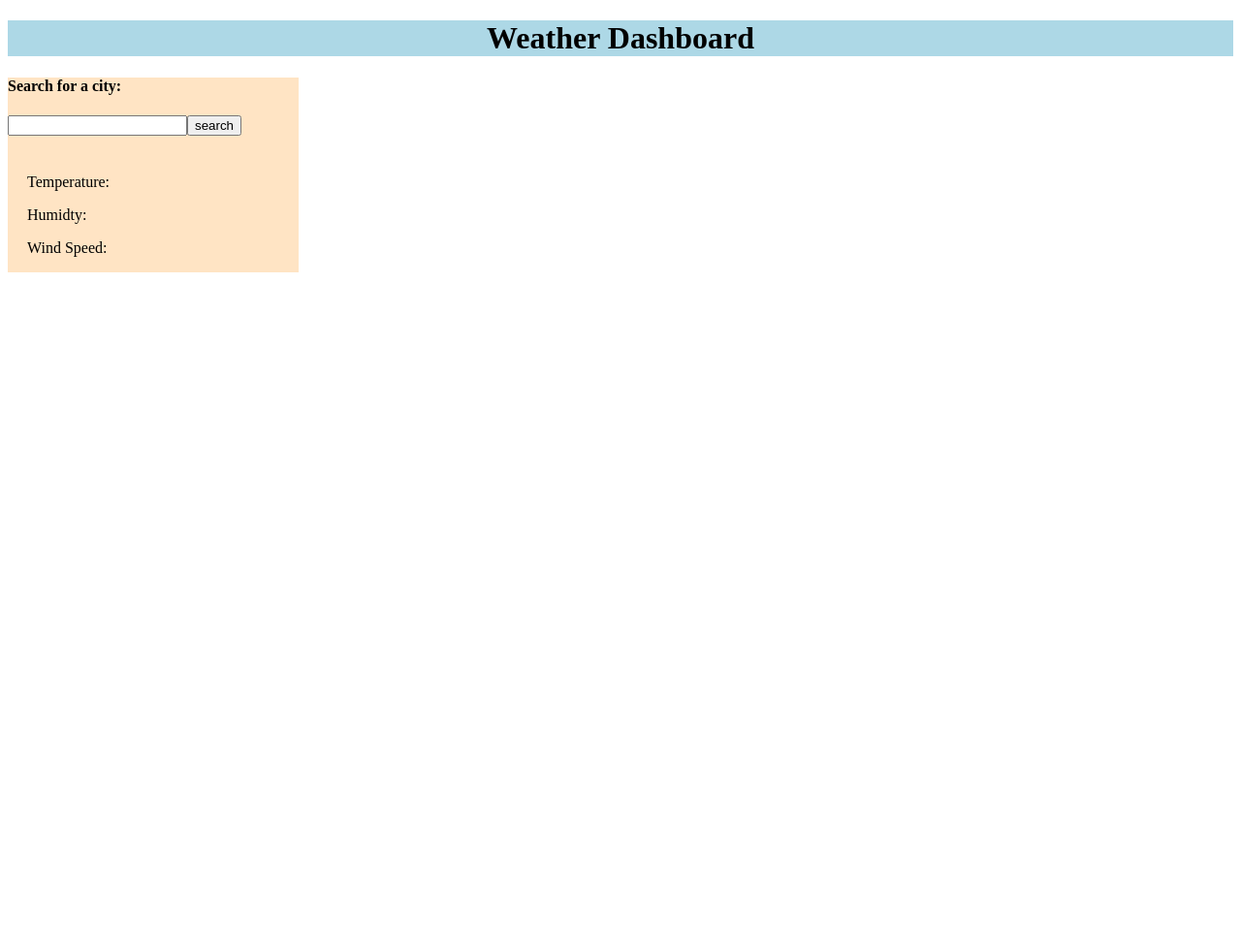
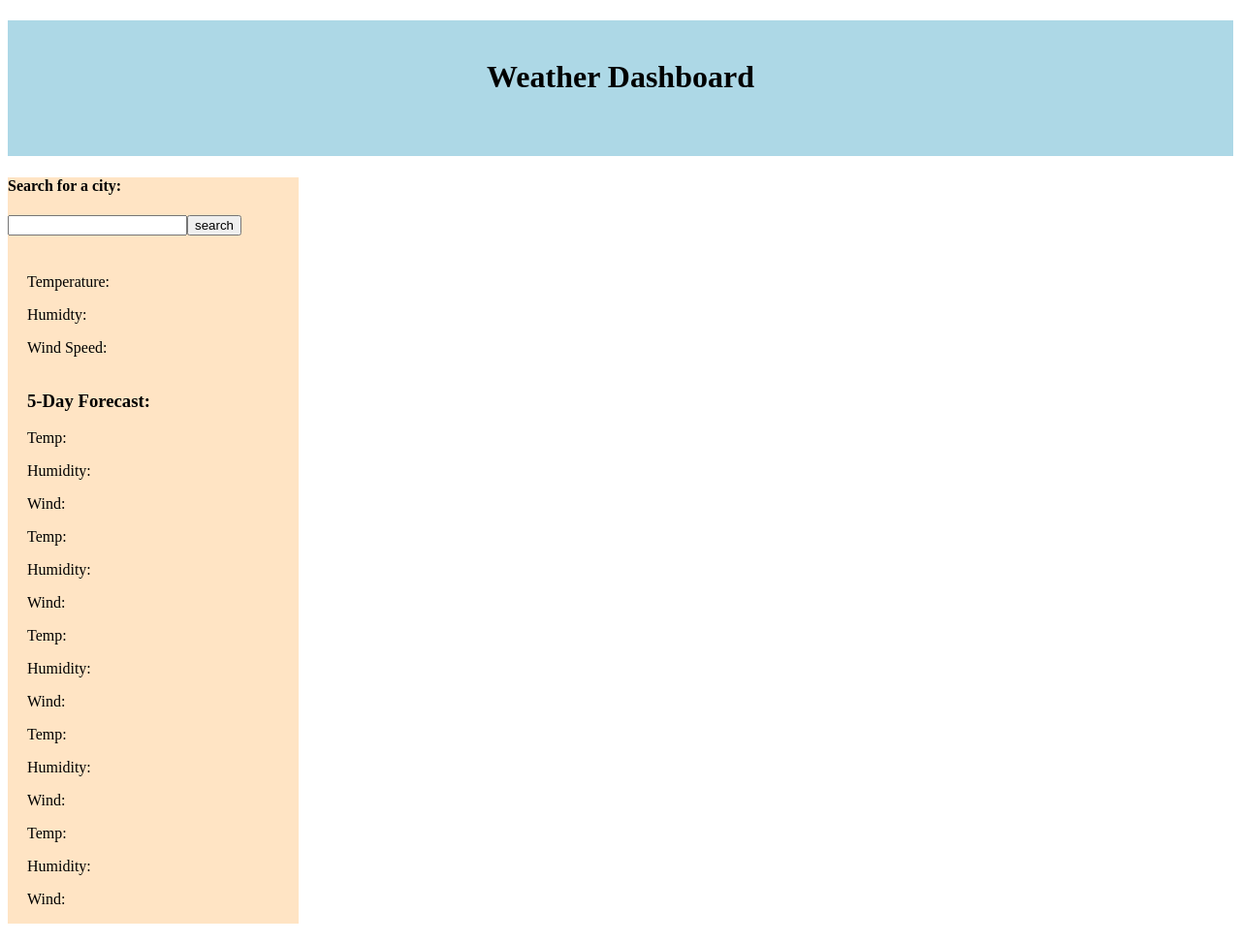
Before and after one commit to Jcroa25/Weather-Dashboard, a plain HTML site: page index.html in a window 1280 px wide. Shown: the whole page at 97% size. Before the commit the page ends 800 px from the top, so only its background shows below. Drawn offline with Linux system fonts and the light colour scheme.

Commit message:
added 5-day forecast div and updated h1 size

```diff
--- a/index.html
+++ b/index.html
@@ -6,7 +6,7 @@
     <meta name="viewport" content="width=device-width, initial-scale=1.0">
     <link rel="stylesheet" href="./styles.css">
     <title>Weather Dashboard</title>
-    <H1>Weather Dashboard</H1>
+    <H1 class="">Weather Dashboard</H1>
 </head>
 <body>
     <div class="container">
@@ -23,7 +23,49 @@
                     <p>Wind Speed: <span class="current" id="wind-speed"></span></p>
                 </div>
             </div>
+            <div class="column-forecast" id="future-weather">
+                <h3>5-Day Forecast:</h3>
+                <div class="row text-light">
+                    <div class="col">
+                        <p id="fDate0"></p>
+                        <p id="fImg0"></p>
+                        <p>Temp: <span id="fTemp0"></span></p>
+                        <p>Humidity: <span id="fHumdity0"></span></p>
+                        <p>Wind: <span id="fWind0"></span></p>
+                    </div>
+                    <div class="col">
+                        <p id="fDate1"></p>
+                        <p id="fImg1"></p>
+                        <p>Temp: <span id="fTemp1"></span></p>
+                        <p>Humidity: <span id="fHumdity1"></span></p>
+                        <p>Wind: <span id="fWind0"></span></p>
+                    </div>
+                    <div class="col">
+                        <p id="fDate2"></p>
+                        <p id="fImg2"></p>
+                        <p>Temp: <span id="fTemp2"></span></p>
+                        <p>Humidity: <span id="fHumdity2"></span></p>
+                        <p>Wind: <span id="fWind2"></span></p>
+                    </div>
+                    <div class="col">
+                        <p id="fDate3"></p>
+                        <p id="fImg3"></p>
+                        <p>Temp: <span id="fTemp3"></span></p>
+                        <p>Humidity: <span id="fHumdity3"></span></p>
+                        <p>Wind: <span id="fWind3"></span></p>
+                    </div>
+                    <div class="col">
+                        <p id="fDate4"></p>
+                        <p id="fImg4"></p>
+                        <p>Temp: <span id="fTemp4"></span></p>
+                        <p>Humidity: <span id="fHumdity4"></span></p>
+                        <p>Wind: <span id="fWind4"></span></p>
+                    </div>
+                </div>
+
+            </div>
         </div>
+
     </div>
 
    <script src="./script.js"></script>
--- a/styles.css
+++ b/styles.css
@@ -1,6 +1,12 @@
+head {
+    height: 300px;
+}
+
 h1 {
     text-align: center;
+    padding-top: 40px;
     background-color: lightblue;
+    height: 100px;
 }
 
 .container {
```
